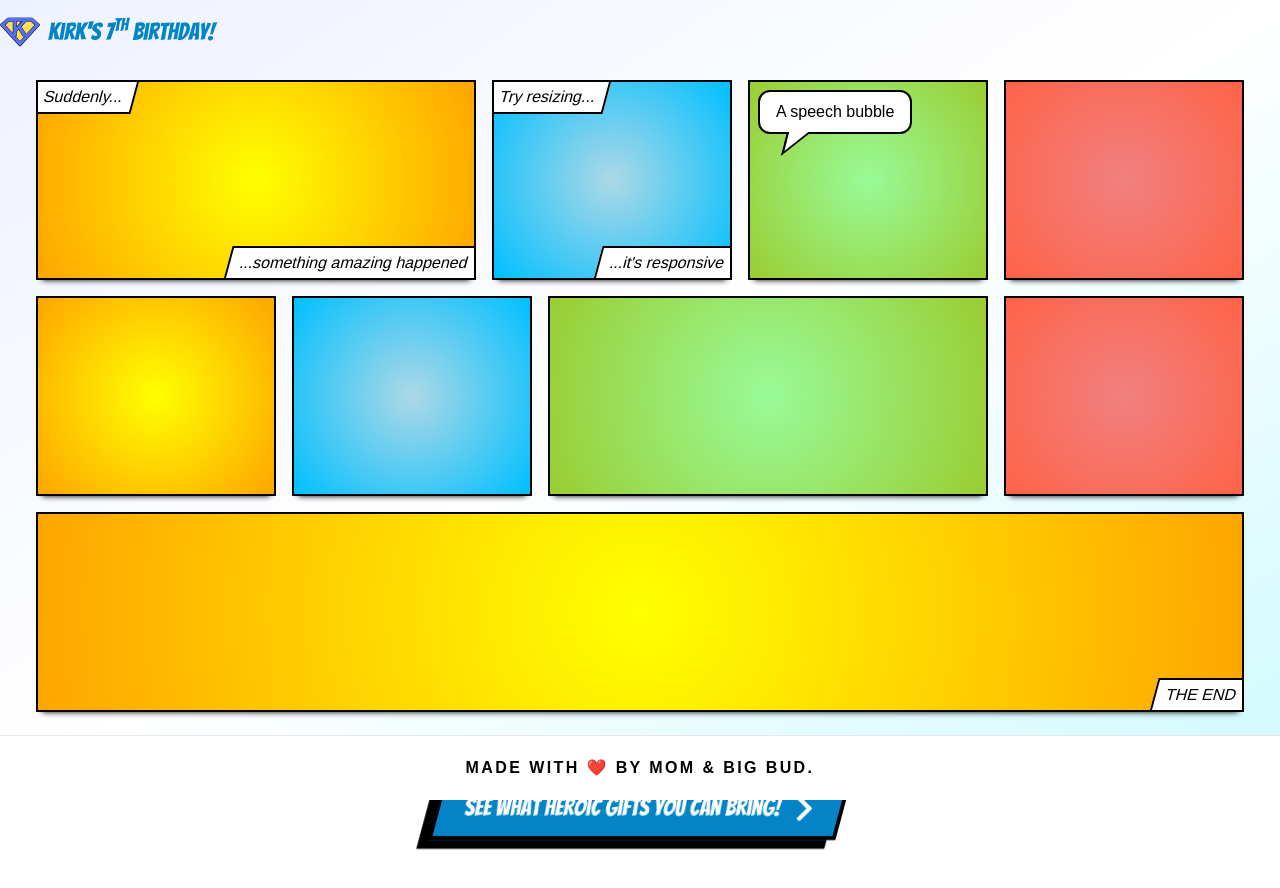
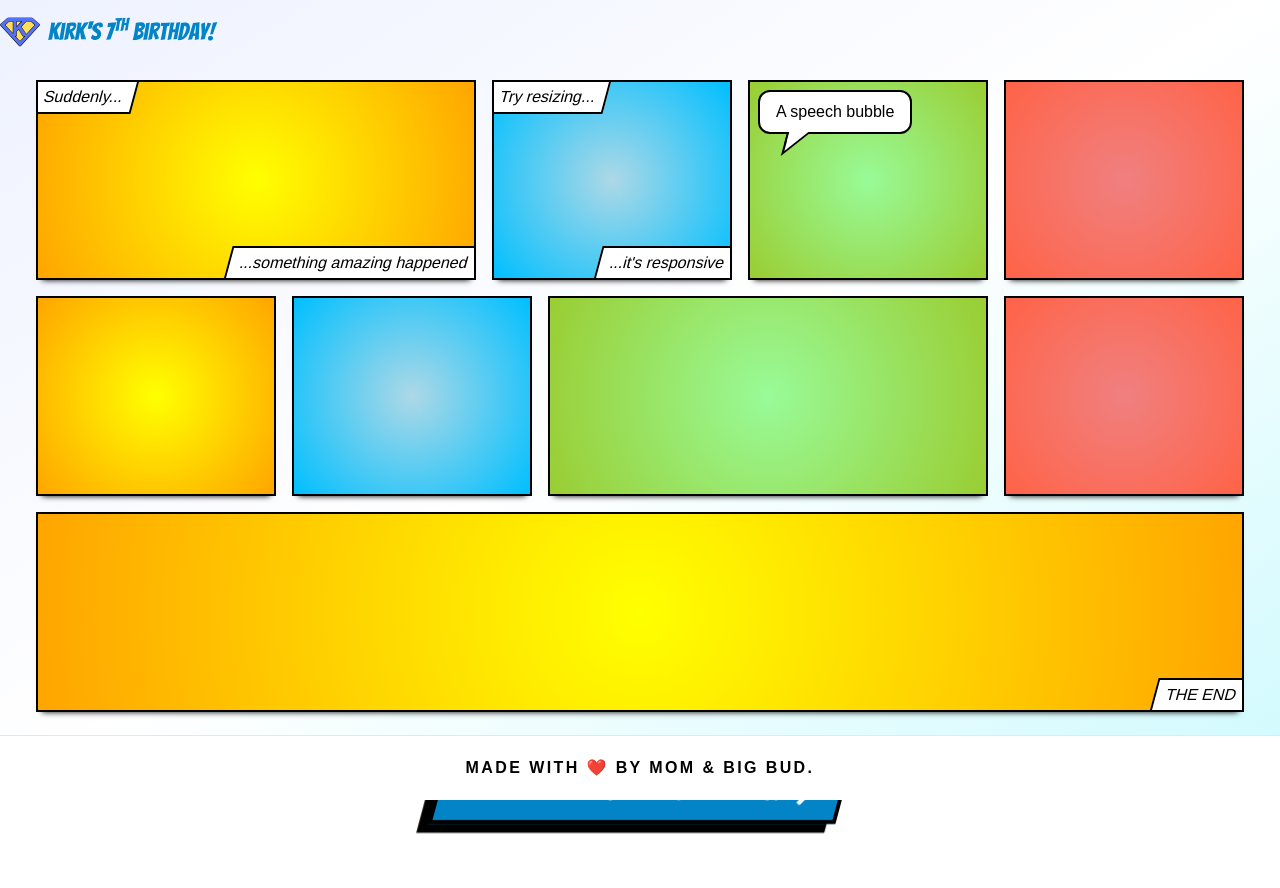
Before and after one commit to beforeoafterm/eddard-bday-event, a Next.js app: page /details in a window 1280 px wide. Shown: the top 888 px of the page. Built offline with nearby package versions, Linux system fonts and the light colour scheme; a web font is replaced by a local one.

Commit message:
Reduce button link margin

```diff
--- a/components/shared/button-link/button-link.module.css
+++ b/components/shared/button-link/button-link.module.css
@@ -1,5 +1,5 @@
 .ButtonLink_wrapper {
-  @apply flex justify-center my-12
+  @apply flex justify-center my-8
 }
 
 .ButtonLink {
```
